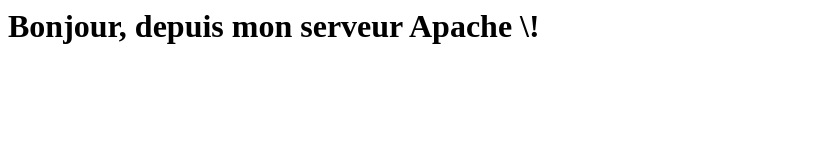
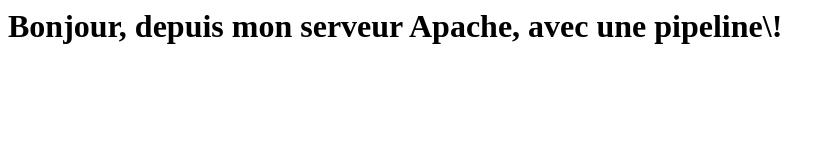
Before and after one commit to nicoHersant/cefim-infra, a plain HTML site: page index.html in a window 1280 px wide. Shown: the whole page, without its empty margins (0-835 px from the left). Drawn offline with Linux system fonts and the light colour scheme.

Commit message:
test piepline

```diff
--- a/index.html
+++ b/index.html
@@ -1 +1 @@
-<h1>Bonjour, depuis mon serveur Apache \!</h1>
+<h1>Bonjour, depuis mon serveur Apache, avec une pipeline\!</h1>
```
